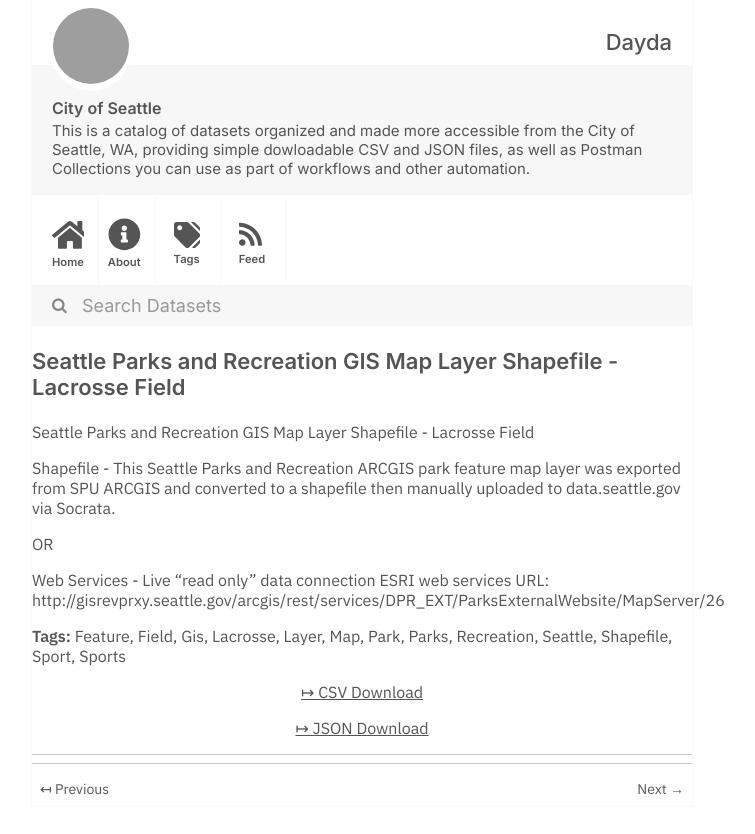
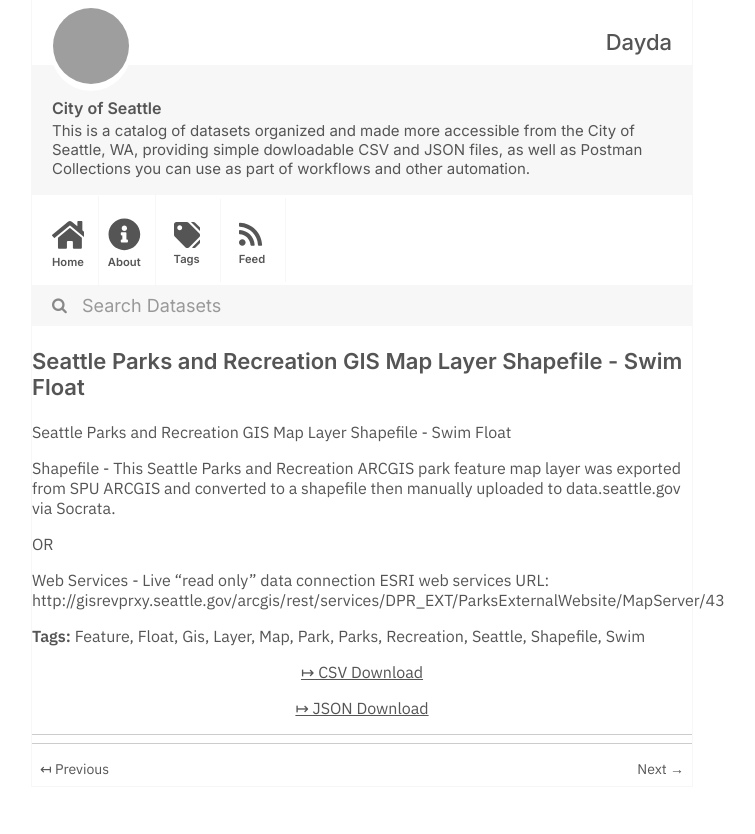
Before and after one commit to dayda-entities/city-of-seattle, a Jekyll site: the page built from _posts/2020-11-10-seattle-parks-and-recreation-g.md, in a window 1280 px wide, cut to the strip 0-834 px from the top of the page. Shown: the whole strip, without its empty margins (278-1033 px from the left). Built offline with Jekyll 4.4.1, drawn with Linux system fonts in a browser that asks for light colours; grey boxes are pictures that could not be loaded.

Commit message:
Publish Data

```diff
--- a/_posts/2020-11-10-seattle-parks-and-recreation-g.md
+++ b/_posts/2020-11-10-seattle-parks-and-recreation-g.md
@@ -1,14 +1,13 @@
 ---
-title: Seattle Parks and Recreation GIS Map Layer Shapefile - Lacrosse Field
-created: '2020-11-10T16:59:32.053993'
-modified: '2020-11-10T16:59:32.054005'
+title: Seattle Parks and Recreation GIS Map Layer Shapefile - Swim Float
+created: '2020-11-10T16:59:34.773672'
+modified: '2020-11-10T16:59:34.773684'
 state: active
 type: dataset
 tags:
   - Feature
-  - Field
+  - Float
   - Gis
-  - Lacrosse
   - Layer
   - Map
   - Park
@@ -16,19 +15,18 @@ tags:
   - Recreation
   - Seattle
   - Shapefile
-  - Sport
-  - Sports
+  - Swim
 groups:
   - Local Government
-csv_url: 'https://data.seattle.gov/api/views/aesr-dg78/rows.csv?accessType=DOWNLOAD'
-json_url: 'https://data.seattle.gov/api/views/aesr-dg78/rows.json?accessType=DOWNLOAD'
+csv_url: 'https://data.seattle.gov/api/views/cfb7-vzsx/rows.csv?accessType=DOWNLOAD'
+json_url: 'https://data.seattle.gov/api/views/cfb7-vzsx/rows.json?accessType=DOWNLOAD'
 layout: post
 
 ---
-Seattle Parks and Recreation GIS Map Layer Shapefile - Lacrosse Field
+Seattle Parks and Recreation GIS Map Layer Shapefile - Swim Float
 
 Shapefile - This Seattle Parks and Recreation ARCGIS park feature map layer was exported from SPU ARCGIS and converted to a shapefile then manually uploaded to data.seattle.gov via Socrata.
 
 OR
 
-Web Services - Live "read only" data connection ESRI web services URL: http://gisrevprxy.seattle.gov/arcgis/rest/services/DPR_EXT/ParksExternalWebsite/MapServer/26
+Web Services - Live "read only" data connection ESRI web services URL: http://gisrevprxy.seattle.gov/arcgis/rest/services/DPR_EXT/ParksExternalWebsite/MapServer/43
```
